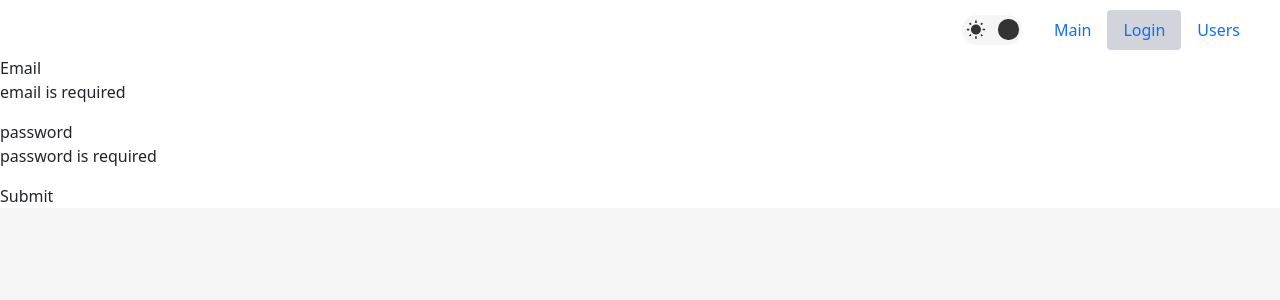
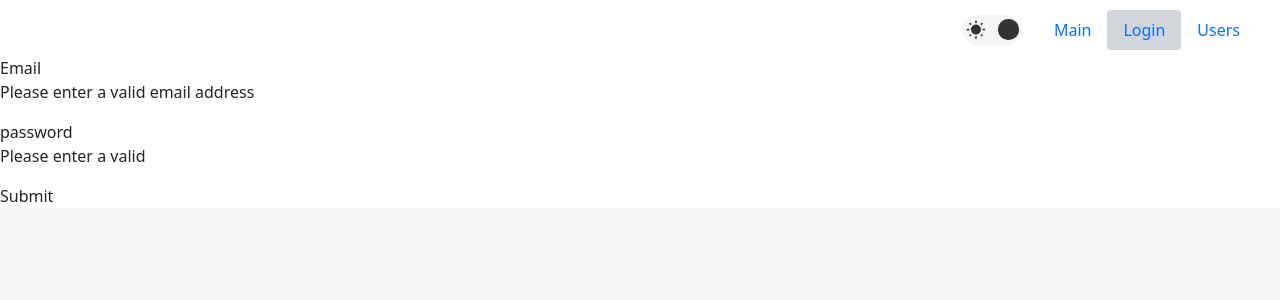
Before and after one commit to egolegegit/2_Frontend_lesson_2_1, a React (Create React App) app: page /login in a window 1280 px wide. Shown: the top 300 px of the page. Built offline with nearby package versions, Linux system fonts and the light colour scheme; what @tailwindcss/typography would draw is missing.

Commit message:
8. Создание валидатора

```diff
--- a/src/app/layouts/login.jsx
+++ b/src/app/layouts/login.jsx
@@ -1,5 +1,6 @@
 import React, { useState, useEffect } from 'react'
 import TextField from '../components/textField'
+import { validator } from '../utils/validator'
 
 const Login = () => {
   const [data, setData] = useState({ email: '', password: '' })
@@ -9,19 +10,20 @@ const Login = () => {
     setData((prevState) => ({ ...prevState, [target.name]: target.value }))
   }
 
+  const validatorConfig = {
+    email: { isRequired: { message: 'Please enter a valid email address' } },
+    password: { isRequired: { message: 'Please enter a valid' } },
+  }
+
   useEffect(() => {
     validate()
   }, [data])
 
   const validate = () => {
-    const errors = {}
-    for (const fieldName in data) {
-      if (data[fieldName].trim() === '') {
-        errors[fieldName] = `${fieldName} is required`
-      }
-    }
+    const errors = validator(data, validatorConfig)
+
     setErrors(errors)
-    return Object.keys(errors).length === 0 || false
+    return Object.keys(errors).length === 0
   }
 
   const handleSubmit = (e) => {
--- /dev/null
+++ b/src/app/utils/validator.js
@@ -0,0 +1,31 @@
+export function validator(data, config) {
+  const errors = {}
+  function validate(validateMethod, data, config) {
+    switch (validateMethod) {
+      case 'isRequired':
+        if (data.trim() === '') {
+          return config.message
+        }
+        break
+
+      default:
+        break
+    }
+  }
+
+  for (const fieldName in data) {
+    for (const validateMethod in config[fieldName]) {
+      const error = validate(
+        validateMethod,
+        data[fieldName],
+        config[fieldName][validateMethod]
+      )
+
+      if (error) {
+        errors[fieldName] = error
+      }
+    }
+  }
+
+  return errors
+}
```
Also changed, not shown: .eslintrc.js.
